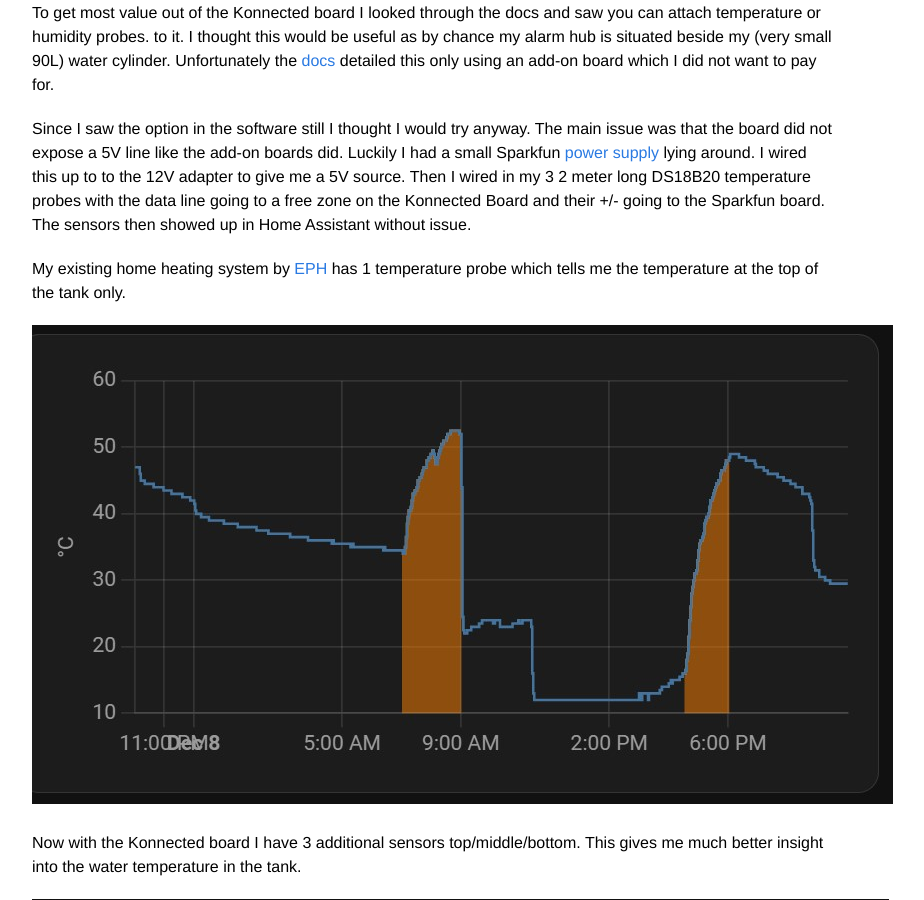
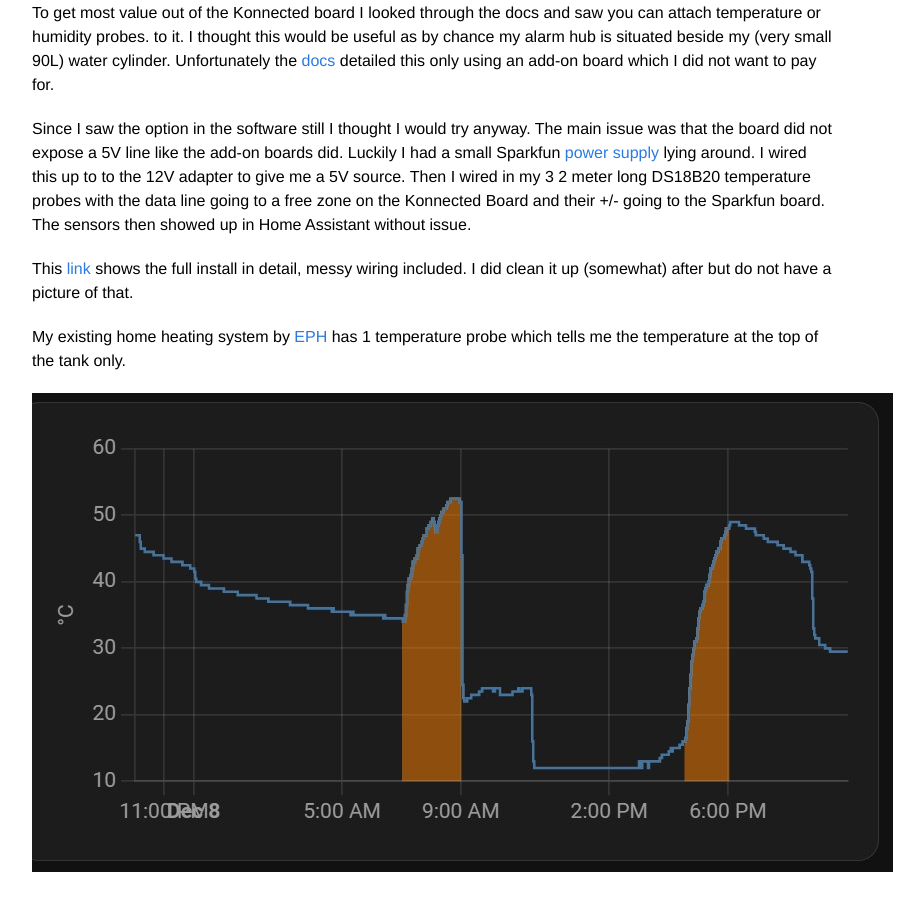
Before and after one commit to rianoc/rianoc.github.io, a Jekyll site: the page built from _posts/2022-12-08-Smart-alarms.md, in a window 1280 px wide and 900 px high, scrolled down 1054 px. Shown: the whole window, without its empty margins (208-1132 px from the left). Built offline with Jekyll 4.4.1, drawn with Linux system fonts in a browser that asks for light colours.

Commit message:
Fix link and full install pic

```diff
--- a/_posts/2022-12-08-Smart-alarms.md
+++ b/_posts/2022-12-08-Smart-alarms.md
@@ -33,9 +33,11 @@ To get most value out of the Konnected board I looked through the docs and saw y
 
 Since I saw the option in the software still I thought I would try anyway. The main issue was that the board did not expose a 5V line like the add-on boards did. Luckily I had a small Sparkfun [power supply](https://www.sparkfun.com/products/13032) lying around. I wired this up to to the 12V adapter to give me a 5V source. Then I wired in my 3 2 meter long DS18B20 temperature probes with the data line going to a free zone on the Konnected Board and their +/- going to the Sparkfun board. The sensors then showed up in Home Assistant without issue.
 
+This [link]({{ site.url }}/assets/images/konnected.jpg) shows the full install in detail, messy wiring included. I did clean it up (somewhat) after but do not have a picture of that.
+
 My existing home heating system by [EPH](https://www.home-assistant.io/integrations/ephember/) has 1 temperature probe which tells me the temperature at the top of the tank only.
 
-![EPH Graph]({{ site.url }}/assets/images/EPH Graph.jpg)
+![EPH graph]({{ site.url }}/assets/images/EPH graph.jpg)
 
 Now with the Konnected board I have 3 additional sensors top/middle/bottom. This gives me much better insight into the water temperature in the tank.
 
```
Also changed, not shown: 1 other file.
